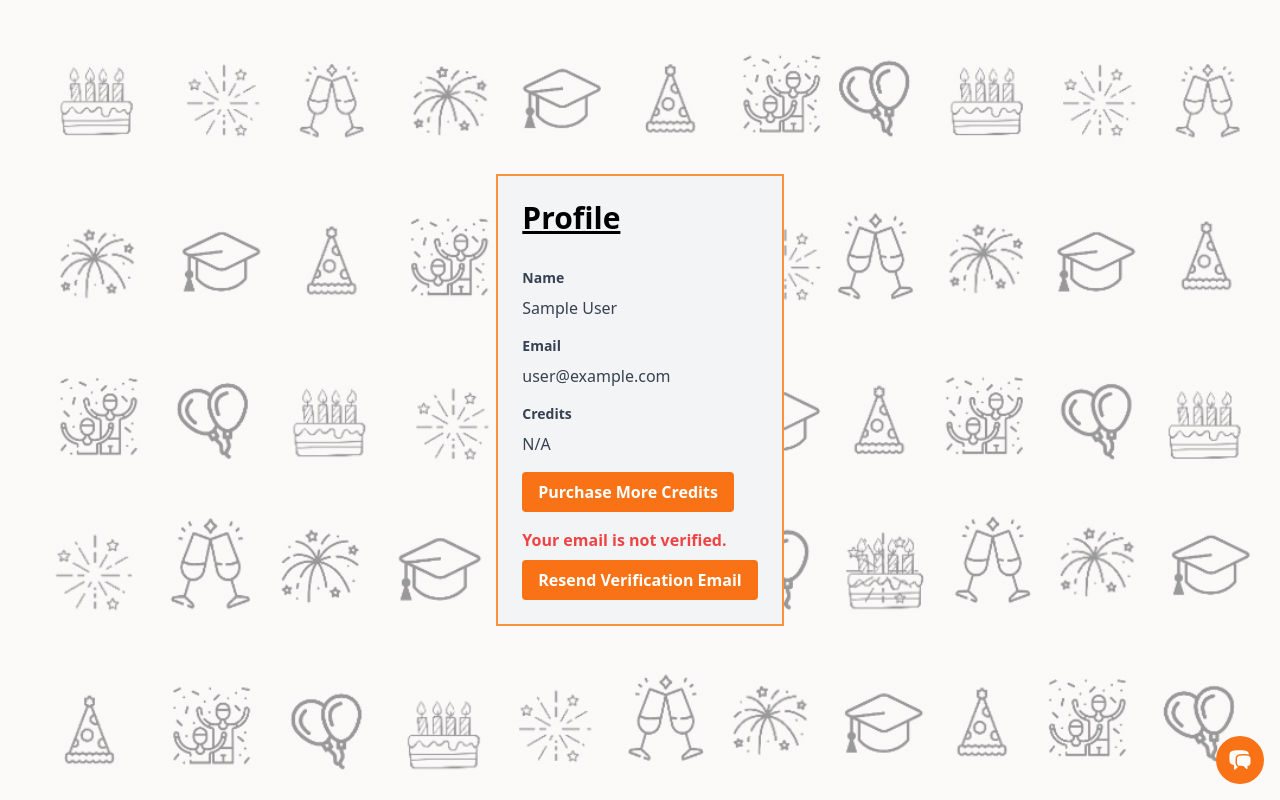
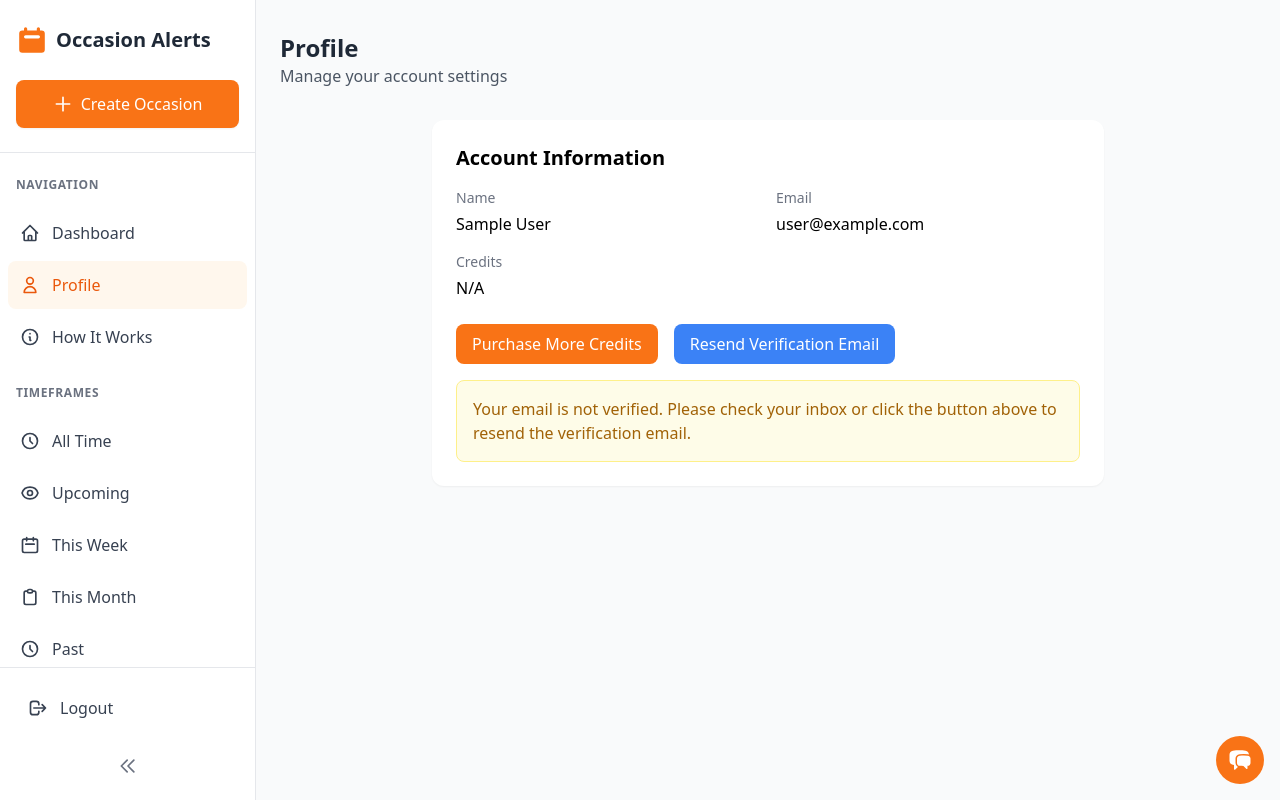
Before and after one commit to alindenberg/occasions-fe, a Next.js app: page /profile in a window 1280 px wide. Built offline with nearby package versions, Linux system fonts and the light colour scheme; no server answers; sample sign-in values are in the browser's storage.

Commit message:
wip sidebar

```diff
--- a/src/pages/_app.tsx
+++ b/src/pages/_app.tsx
@@ -3,7 +3,6 @@ import { SessionProvider } from "next-auth/react"
 import type { AppProps } from 'next/app'
 import { Toaster } from 'react-hot-toast'
 import FeedbackWidget from '@/components/FeedbackWidget'
-// import Navbar from "@/components/Navbar"
 import Head from 'next/head'
 
 function MyApp({ Component, pageProps: { session, ...pageProps } }: AppProps) {
--- a/src/pages/how-it-works.tsx
+++ b/src/pages/how-it-works.tsx
@@ -1,27 +1,69 @@
 import { useSession } from "next-auth/react"
 import { useRouter } from 'next/router'
+import { useState } from 'react'
 import Detail from '../components/Detail'
+import Sidebar from '@/components/Sidebar'
+import Head from 'next/head'
 
 export default function HowItWorks() {
     const { data: session } = useSession()
     const isAuthenticated = !!session
     const router = useRouter()
+    const [isSidebarCollapsed, setIsSidebarCollapsed] = useState(false);
+    const [isMobileSidebarOpen, setIsMobileSidebarOpen] = useState(false);
 
     return (
-        <div className="dark:text-black flex flex-grow items-center justify-center mt-4">
-            <div className="flex flex-col items-center">
+        <>
+            <Head>
+                <title>OccasionAlert | How It Works</title>
+                <meta name="description" content="Learn how OccasionAlert helps you manage your important occasions" />
+            </Head>
+
+            <div className="flex w-full overflow-x-hidden">
+                <Sidebar
+                    activeFilter=""
+                    onFilterChange={() => { }}
+                    openCreateModal={() => router.push('/?openCreateModal=true')}
+                    onToggleCollapse={(collapsed) => setIsSidebarCollapsed(collapsed)}
+                    isMobileOpen={isMobileSidebarOpen}
+                    onMobileClose={() => setIsMobileSidebarOpen(false)}
+                />
+
+                <main className={`flex-1 ${isSidebarCollapsed ? 'md:ml-20' : 'md:ml-64'} bg-gray-50 min-h-screen overflow-x-hidden transition-all duration-300`}>
+                    <div className="w-full px-6 py-8">
+                        {/* Mobile menu toggle */}
+                        <div className="md:hidden flex items-center mb-6">
+                            <button
+                                onClick={() => setIsMobileSidebarOpen(true)}
+                                className="text-gray-800 focus:outline-none mr-4"
+                            >
+                                <svg className="w-6 h-6" fill="none" stroke="currentColor" viewBox="0 0 24 24" xmlns="http://www.w3.org/2000/svg">
+                                    <path strokeLinecap="round" strokeLinejoin="round" strokeWidth="2" d="M4 6h16M4 12h16M4 18h16"></path>
+                                </svg>
+                            </button>
+                            <h1 className="text-xl font-bold text-gray-800">How It Works</h1>
+                        </div>
+
+                        {/* Desktop header */}
+                        <div className="hidden md:block mb-8">
+                            <h1 className="text-2xl font-bold text-gray-800">How It Works</h1>
+                            <p className="text-gray-600">Learn how OccasionAlert helps you manage your important occasions</p>
+                        </div>
+
+                        <div className="bg-white rounded-xl shadow-sm p-6 max-w-4xl mx-auto">
                             <Detail />
-                <div className="mt-6">
+
+                            <div className="mt-8 flex justify-center">
                                 {isAuthenticated ? (
                                     <button
-                            className="bg-orange-500 hover:bg-orange-700 text-white font-bold py-2 px-4 rounded"
+                                        className="bg-orange-500 hover:bg-orange-600 text-white font-medium py-2 px-6 rounded-lg transition-colors"
                                         onClick={() => router.push('/')}
                                     >
                                         View My Occasions
                                     </button>
                                 ) : (
                                     <button
-                            className="w-48 bg-orange-500 hover:bg-orange-600 text-white font-bold py-3 px-6 rounded-lg shadow-lg transform transition duration-200 ease-in-out hover:scale-105 text-lg"
+                                        className="bg-orange-500 hover:bg-orange-600 text-white font-medium py-3 px-6 rounded-lg shadow-lg transform transition duration-200 ease-in-out hover:scale-105 text-lg"
                                         onClick={() => router.push('/login')}
                                     >
                                         Log In
@@ -30,6 +72,9 @@ export default function HowItWorks() {
                             </div>
                         </div>
                     </div>
+                </main>
+            </div>
+        </>
     )
 }
 
--- a/src/pages/profile.tsx
+++ b/src/pages/profile.tsx
@@ -1,12 +1,16 @@
 import { useSession } from "next-auth/react"
 import { useRouter } from 'next/router'
-import { useEffect } from 'react'
+import { useEffect, useState } from 'react'
 import toast from 'react-hot-toast';
+import Sidebar from '@/components/Sidebar';
+import Head from 'next/head';
 
 export default function Profile() {
     const router = useRouter()
     const { data: session, status } = useSession()
     const loading = status === "loading"
+    const [isSidebarCollapsed, setIsSidebarCollapsed] = useState(false);
+    const [isMobileSidebarOpen, setIsMobileSidebarOpen] = useState(false);
 
     useEffect(() => {
         if (!loading && !session) {
@@ -30,7 +34,11 @@ export default function Profile() {
     };
 
     if (loading) {
-        return <div>Loading...</div>
+        return (
+            <div className="flex items-center justify-center min-h-screen bg-gray-50">
+                <div className="animate-spin rounded-full h-12 w-12 border-t-2 border-b-2 border-orange-500"></div>
+            </div>
+        );
     }
 
     if (!session) {
@@ -38,42 +46,92 @@ export default function Profile() {
     }
 
     return (
-        <div className="dark:text-black flex flex-col flex-grow items-center justify-center">
-            <div className="p-6 bg-gray-100 border-2 border-orange-400">
-                <div className="pb-4">
-                    <h1 className="text-3xl font-bold underline pb-4">Profile</h1>
+        <>
+            <Head>
+                <title>OccasionAlert | Profile</title>
+                <meta name="description" content="Manage your profile and account settings" />
+            </Head>
+
+            <div className="flex w-full overflow-x-hidden">
+                <Sidebar
+                    activeFilter=""
+                    onFilterChange={() => { }}
+                    openCreateModal={() => router.push('/?openCreateModal=true')}
+                    onToggleCollapse={(collapsed) => setIsSidebarCollapsed(collapsed)}
+                    isMobileOpen={isMobileSidebarOpen}
+                    onMobileClose={() => setIsMobileSidebarOpen(false)}
+                />
+
+                <main className={`flex-1 ${isSidebarCollapsed ? 'md:ml-20' : 'md:ml-64'} bg-gray-50 min-h-screen overflow-x-hidden transition-all duration-300`}>
+                    <div className="w-full px-6 py-8">
+                        {/* Mobile menu toggle */}
+                        <div className="md:hidden flex items-center mb-6">
+                            <button
+                                onClick={() => setIsMobileSidebarOpen(true)}
+                                className="text-gray-800 focus:outline-none mr-4"
+                            >
+                                <svg className="w-6 h-6" fill="none" stroke="currentColor" viewBox="0 0 24 24" xmlns="http://www.w3.org/2000/svg">
+                                    <path strokeLinecap="round" strokeLinejoin="round" strokeWidth="2" d="M4 6h16M4 12h16M4 18h16"></path>
+                                </svg>
+                            </button>
+                            <h1 className="text-xl font-bold text-gray-800">Profile</h1>
                         </div>
-                <div className="mb-4">
-                    <p className="text-gray-700 text-sm font-bold mb-2">Name</p>
-                    <p className="text-gray-700">{session.user?.name}</p>
+
+                        {/* Desktop header */}
+                        <div className="hidden md:block mb-8">
+                            <h1 className="text-2xl font-bold text-gray-800">Profile</h1>
+                            <p className="text-gray-600">Manage your account settings</p>
                         </div>
-                <div className="mb-4">
-                    <p className="text-gray-700 text-sm font-bold mb-2">Email</p>
-                    <p className="text-gray-700">{session.user?.email}</p>
+
+                        <div className="bg-white rounded-xl shadow-sm p-6 max-w-2xl mx-auto">
+                            <div className="mb-6">
+                                <h2 className="text-xl font-semibold mb-4">Account Information</h2>
+                                <div className="grid grid-cols-1 md:grid-cols-2 gap-4">
+                                    <div>
+                                        <p className="text-gray-500 text-sm mb-1">Name</p>
+                                        <p className="font-medium">{session.user?.name}</p>
                                     </div>
-                <div className="mb-4">
-                    <p className="text-gray-700 text-sm font-bold mb-2">Credits</p>
-                    <p className="text-gray-700">{session.user?.credits ?? 'N/A'}</p>
+                                    <div>
+                                        <p className="text-gray-500 text-sm mb-1">Email</p>
+                                        <p className="font-medium">{session.user?.email}</p>
                                     </div>
+                                    <div>
+                                        <p className="text-gray-500 text-sm mb-1">Credits</p>
+                                        <p className="font-medium">{session.user?.credits ?? 'N/A'}</p>
+                                    </div>
+                                </div>
+                            </div>
+
+                            <div className="flex flex-col sm:flex-row gap-4">
                                 <button
-                    className="bg-orange-500 hover:bg-orange-700 text-white font-bold py-2 px-4 rounded"
+                                    className="bg-orange-500 hover:bg-orange-600 text-white font-medium py-2 px-4 rounded-lg transition-colors"
                                     onClick={() => router.push('/credits')}
                                 >
                                     Purchase More Credits
                                 </button>
+
                                 {!session.user.is_email_verified && (
-                    <div className="mt-4">
-                        <p className="text-red-500 mb-2 font-semibold">Your email is not verified.</p>
                                     <button
                                         onClick={resendVerificationEmail}
-                            className="bg-orange-500 hover:bg-orange-600 text-white font-bold py-2 px-4 rounded"
+                                        className="bg-blue-500 hover:bg-blue-600 text-white font-medium py-2 px-4 rounded-lg transition-colors"
                                     >
                                         Resend Verification Email
                                     </button>
+                                )}
+                            </div>
+
+                            {!session.user.is_email_verified && (
+                                <div className="mt-4 p-4 bg-yellow-50 border border-yellow-200 rounded-lg">
+                                    <p className="text-yellow-700 font-medium">
+                                        Your email is not verified. Please check your inbox or click the button above to resend the verification email.
+                                    </p>
                                 </div>
                             )}
                         </div>
                     </div>
+                </main>
+            </div>
+        </>
     )
 }
 
```
Lines whose indentation alone changed are shown as unchanged.
